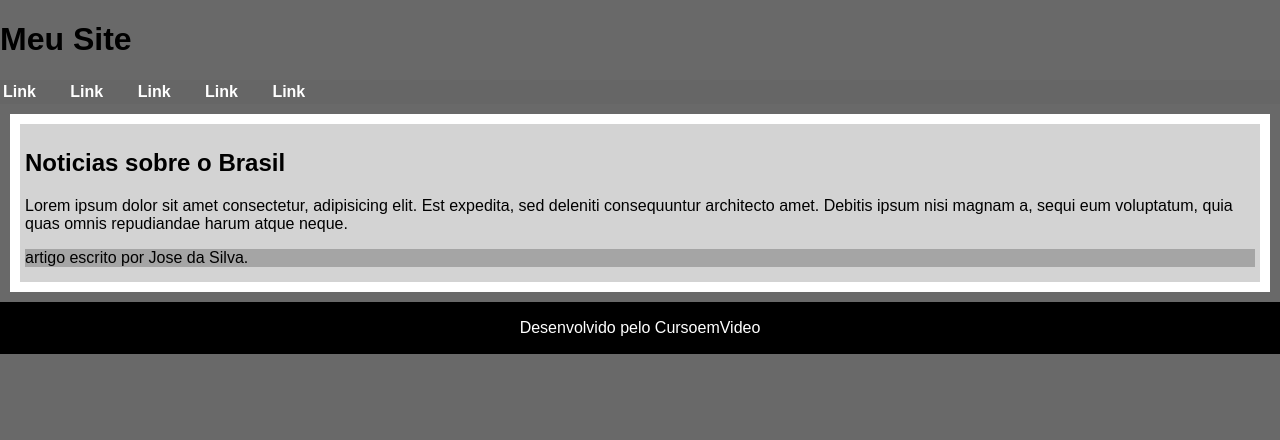
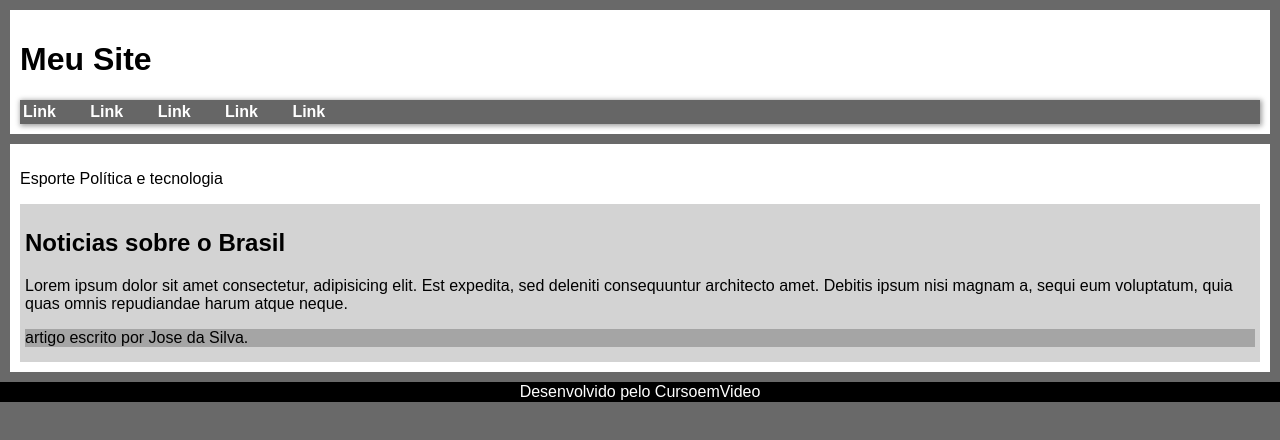
Before and after one commit to MarconiCarvalho/HTML-CSS, a plain HTML site: page exercicios/ex023/caixa02.html in a window 1280 px wide. Drawn offline with Linux system fonts and the light colour scheme.

Commit message:
Elementos Semânticos

```diff
--- a/exercicios/ex023/caixa02.html
+++ b/exercicios/ex023/caixa02.html
@@ -20,6 +20,7 @@
     </header>
     <main>
          <section id="assuntos">
+             <p>Esporte Política e tecnologia</p>
 
          </section>
          <section id="noticias">
--- a/exercicios/ex023/style.css
+++ b/exercicios/ex023/style.css
@@ -4,14 +4,15 @@ body{
     background-color: dimgray;
     margin: 0px;
 }
-head{
+header{
     background-color: white;
     padding: 10px;
-    margin: 10;
+    margin: 10px;
 }
 nav{
     background-color: rgb(102, 102, 102) ;
     padding: 3px;
+    box-shadow: 1px 1px 5px 1px rgba(0, 0, 0, 0.378);
 }
 
 nav > a{
@@ -47,3 +48,6 @@ footer{
     padding: 1px;
     margin: 0px;
 }
+footer > p{
+    margin: 0px;
+}
```
